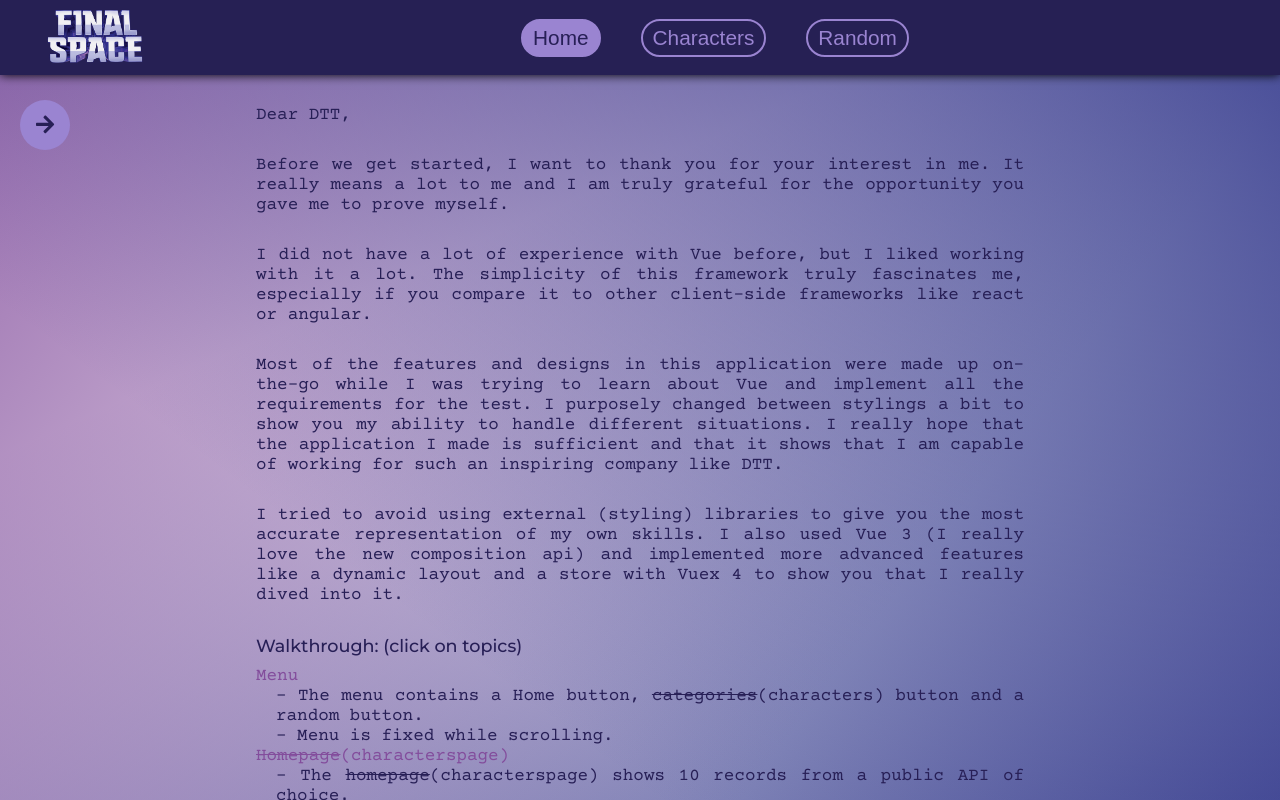
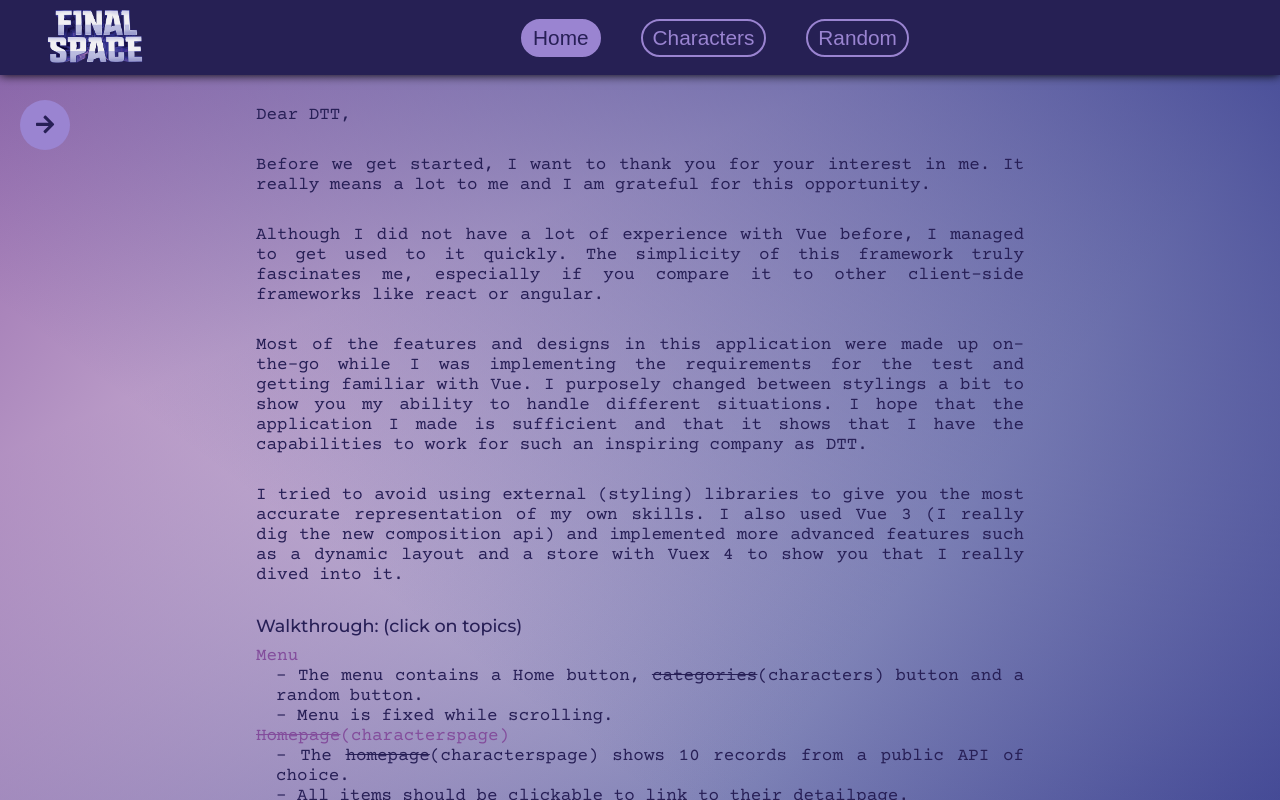
Before and after one commit to tpmulder/dtt-vue-test, a Vue app: page /#/ in a window 1280 px wide. Built offline with nearby package versions, Linux system fonts and the light colour scheme.

Commit message:
updated introduction

```diff
--- a/src/views/Home.vue
+++ b/src/views/Home.vue
@@ -5,28 +5,27 @@
         <p>Dear DTT,</p>
         <p>
           Before we get started, I want to thank you for your interest in me. It
-          really means a lot to me and I am truly grateful for the opportunity
-          you gave me to prove myself.
+          really means a lot to me and I am grateful for this opportunity.
         </p>
         <p>
-          I did not have a lot of experience with Vue before, but I liked
-          working with it a lot. The simplicity of this framework truly
+          Although I did not have a lot of experience with Vue before, I managed
+          to get used to it quickly. The simplicity of this framework truly
           fascinates me, especially if you compare it to other client-side
           frameworks like react or angular.
         </p>
         <p>
           Most of the features and designs in this application were made up
-          on-the-go while I was trying to learn about Vue and implement all the
-          requirements for the test. I purposely changed between stylings a bit
-          to show you my ability to handle different situations. I really hope
-          that the application I made is sufficient and that it shows that I am
-          capable of working for such an inspiring company like DTT.
+          on-the-go while I was implementing the requirements for the test and
+          getting familiar with Vue. I purposely changed between stylings a bit
+          to show you my ability to handle different situations. I hope that the
+          application I made is sufficient and that it shows that I have the
+          capabilities to work for such an inspiring company as DTT.
         </p>
         <p>
           I tried to avoid using external (styling) libraries to give you the
           most accurate representation of my own skills. I also used Vue 3 (I
-          really love the new composition api) and implemented more advanced
-          features like a dynamic layout and a store with Vuex 4 to show you
+          really dig the new composition api) and implemented more advanced
+          features such as a dynamic layout and a store with Vuex 4 to show you
           that I really dived into it.
         </p>
       </section>
@@ -143,7 +142,7 @@
       margin: 30px 0 30px 0;
     }
 
-    @media (max-width: 440px) {
+    @media (max-width: 760px) {
       margin-top: 100px;
     }
   }
```
